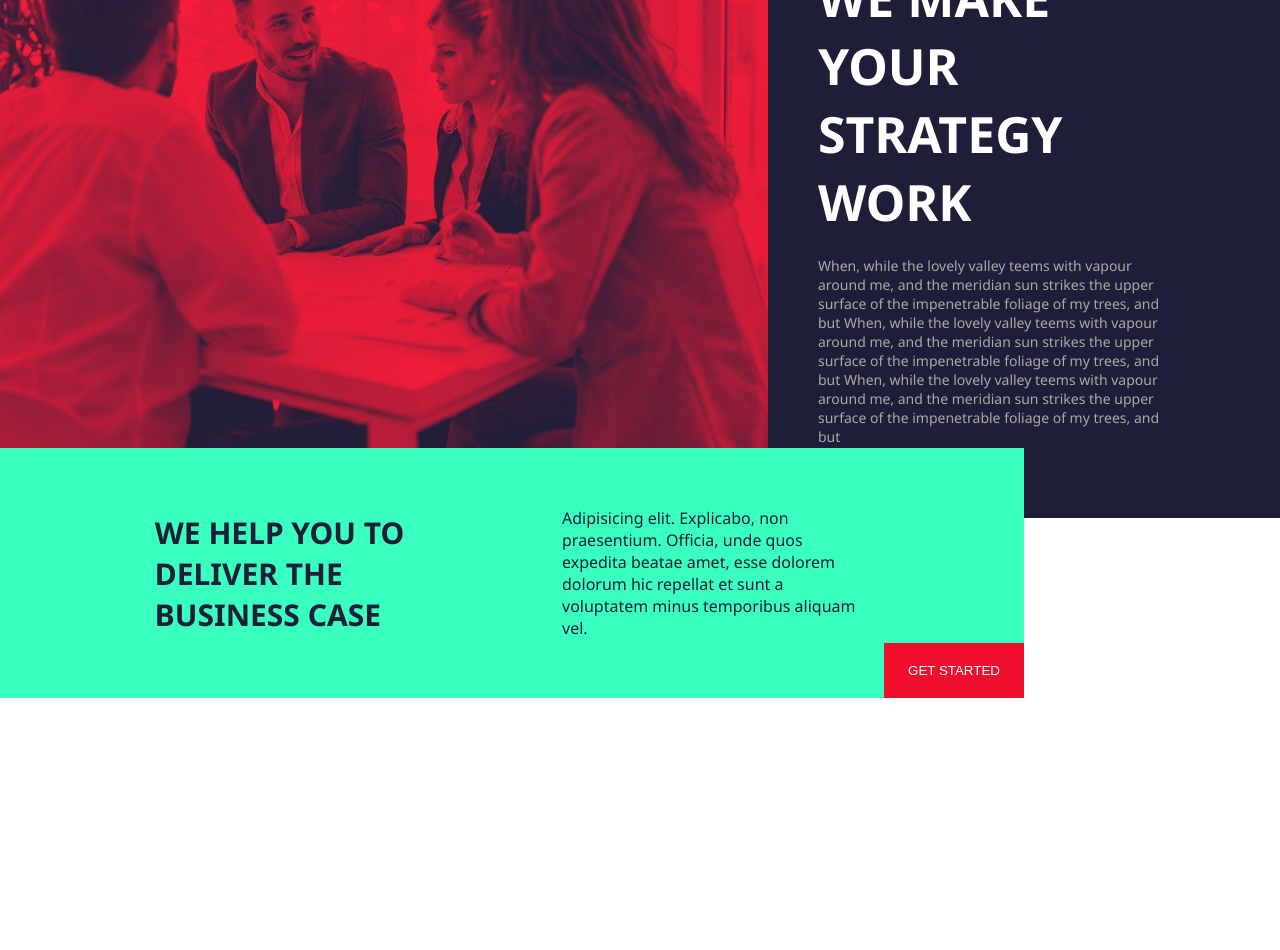
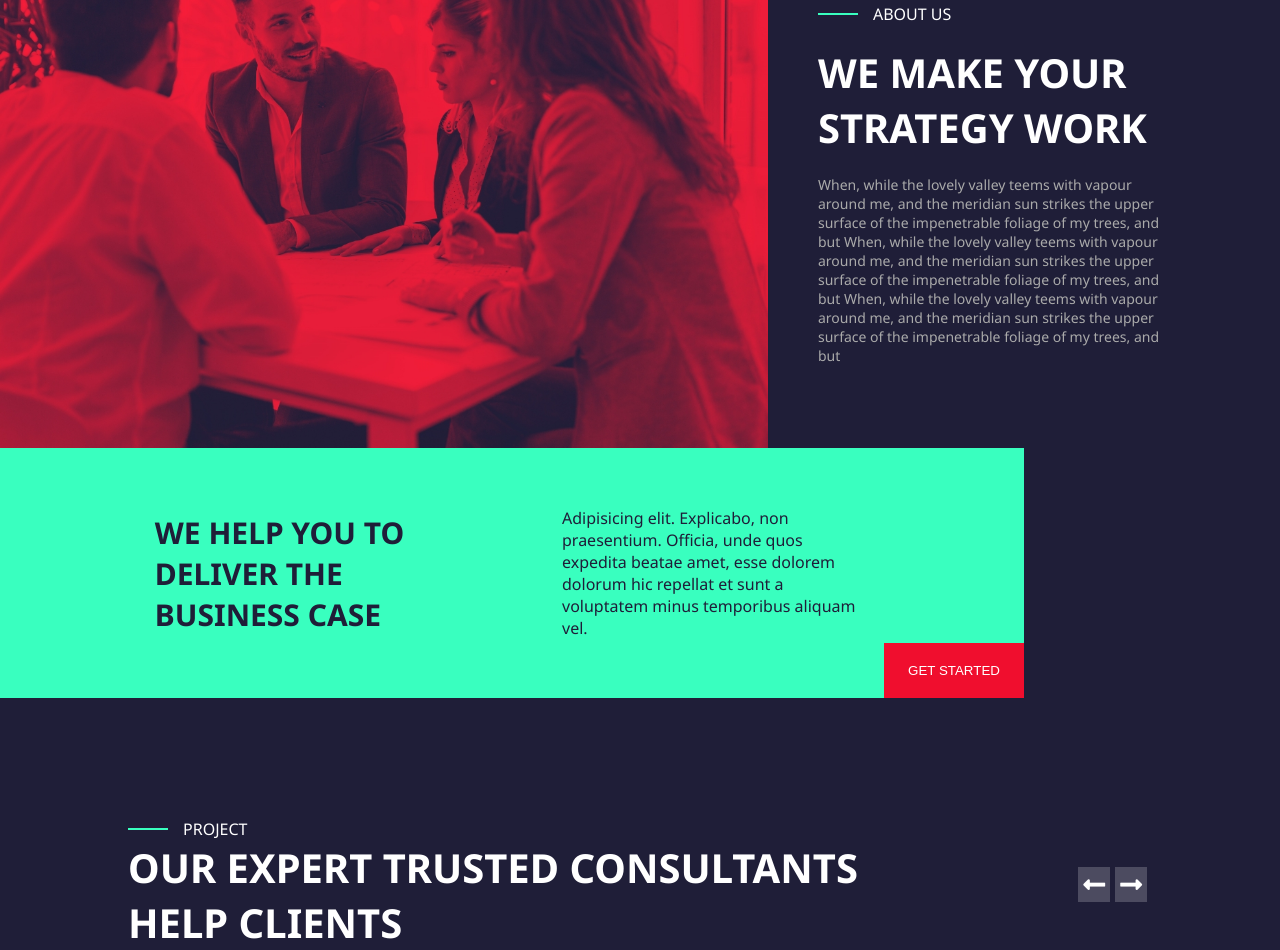
Before and after one commit to danielevergani/proj-html-vuejs, a website: page index.html in a window 1280 px wide. Shown: the part 2159-3109 px from the top of the page. Before the commit the page ends 2857 px from the top, so only its background shows below. Drawn offline with nearby package versions, Linux system fonts and the light colour scheme.

Commit message:
iniziata EXPERT section, devo inserire le immagini

```diff
--- a/index.html
+++ b/index.html
@@ -112,6 +112,22 @@
 
             </section>
 
+            <section id="experts">
+                <div class="container">
+                    <div class="title__sect">
+                        <p>PROJECT</p>
+                        <h2>
+                            OUR EXPERT TRUSTED CONSULTANTS HELP CLIENTS
+                        </h2>
+                    </div>
+                    <div class="carusel__arrow">
+                        <div class="arrow left__arrow"><i class="fas fa-long-arrow-alt-left"></i></div>
+                        <div class="arrow right__arrow"><i class="fas fa-long-arrow-alt-right"></i></div>
+                    </div>
+                </div>
+
+            </section>
+
             <!-- chiedere per pattern che si vede in bg -->
 
             <!-- valutare sect per sect per decidere quali parti in comune utilizzare -->
--- a/src/app.scss
+++ b/src/app.scss
@@ -4,3 +4,4 @@
 @import "partials/buttons";
 @import "partials/consultants";
 @import "partials/strategy";
+@import "partials/experts";
--- a/src/partials/_common.scss
+++ b/src/partials/_common.scss
@@ -17,5 +17,5 @@ h1{
 }
 
 h2{
-    font-size: 50px;
+    font-size: 40px;
 }
--- /dev/null
+++ b/src/partials/_experts.scss
@@ -0,0 +1,45 @@
+#experts{
+    background-color: $main_bg_color;
+    padding-top: 300px;
+
+    .container{
+        display: flex;
+        align-items: center;
+        justify-content: space-between;
+        width: $container_big;
+        margin: auto;
+
+        h2{
+            width: 80%;
+        }
+
+        p{
+            display: flex;
+            align-items: center;
+            color: white;
+
+            &::before{
+                @include line_style_element;
+                margin-right: 15px;
+            }
+        }
+
+        .carusel__arrow{
+            display: flex;
+            align-items: center;
+            color: white;
+            font-size: 25px;
+
+            .arrow{
+
+                i{
+                    background-color: rgba(255, 255, 255, 0.2);
+                    padding: 5px;
+                    margin-right: 5px;
+                }
+
+            }
+        }
+
+    }
+}
```
Also changed, not shown: dist/app.css.
